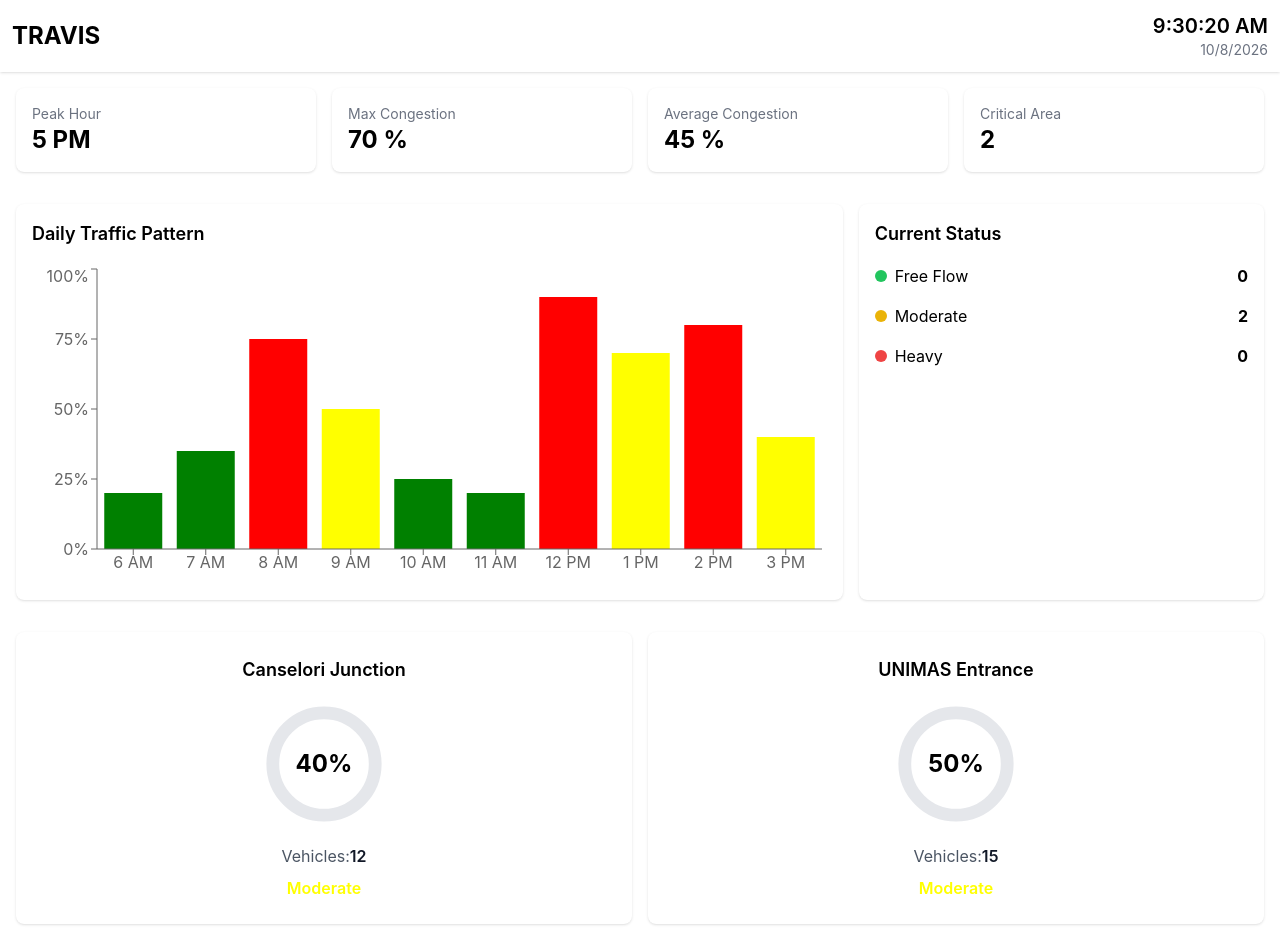
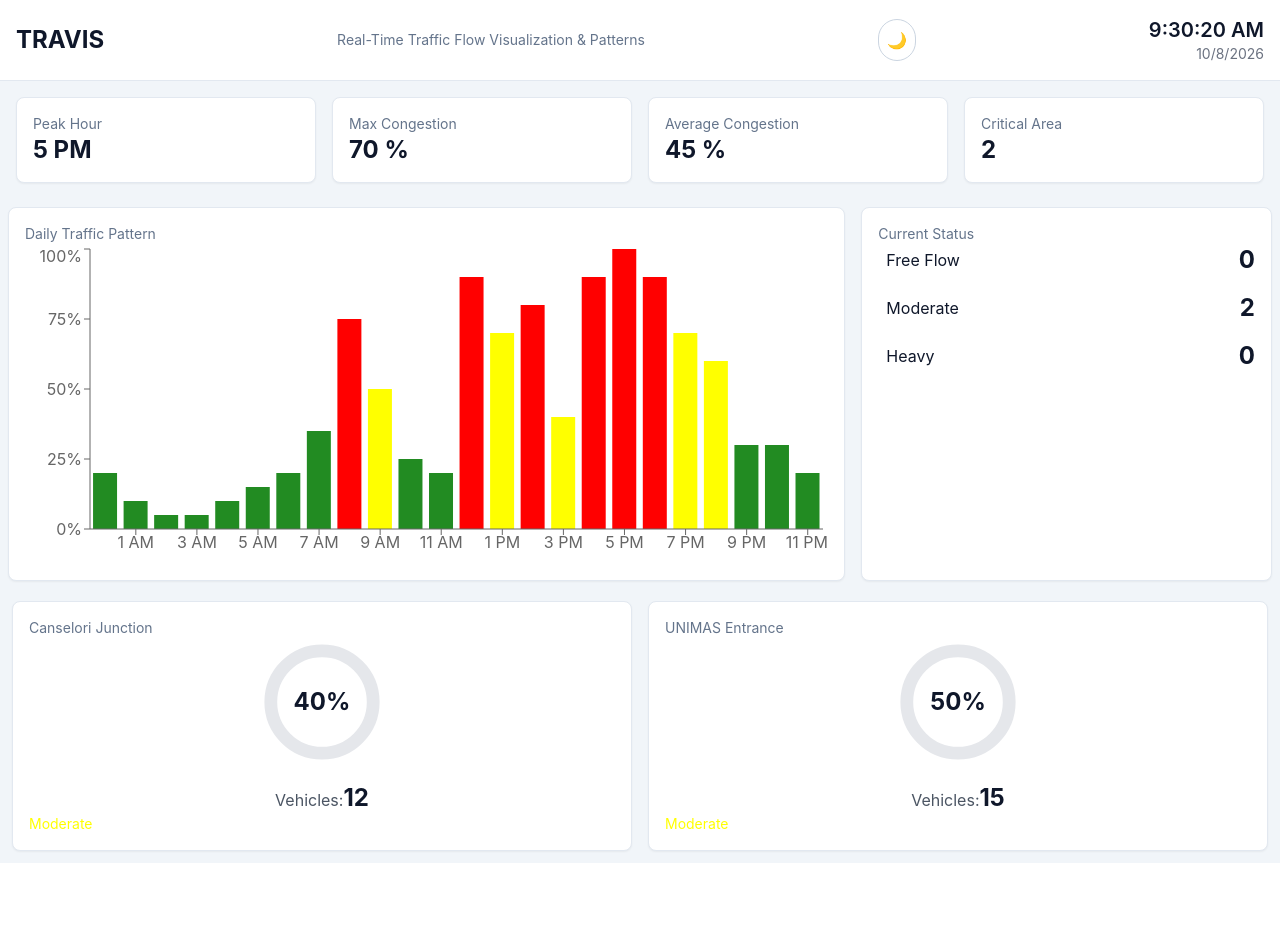
Before and after one commit to aaidahartini/travis, a React (Create React App) app in the folder travis-dashboard/: page / in a window 1280 px wide. After the commit the page ends 863 px from the top, so only its background shows below. Built offline with nearby package versions, Linux system fonts and the light colour scheme.

Commit message:
Implement dark mode theme toggle and enhance UI components

```diff
--- a/travis-dashboard/src/App.js
+++ b/travis-dashboard/src/App.js
@@ -1,43 +1,4 @@
-// // Import React
-// import React, { useEffect } from "react";
-
-// // Import our Firebase database connection
-// import { db } from "./firebase";
-
-// // Import Firebase database functions
-// import { ref, set } from "firebase/database";
-
-// function App() {
-
-//   useEffect(() => {
-//     // This runs once when the app loads
-//     // We write a test value to Firebase database
-//     console.log("Database URL:", process.env.REACT_APP_FIREBASE_DATABASE_URL);
-//     set(ref(db, "test/connection"), {
-//       status: "connected",
-//       message: "TRAVIS Firebase connection successful!"
-//     })
-//     .then(() => {
-//       // If successful, show this in browser console
-//       console.log("Firebase connected successfully!");
-//     })
-//     .catch((error) => {
-//       // If failed, show the error
-//       console.log("Firebase connection failed:", error);
-//     });
-//   }, []);
-
-//   return (
-//     <div>
-//       <h1>TRAVIS - Firebase Connection Test</h1>
-//       <p>Check your browser console and Firebase database for results.</p>
-//       <h1 className="text-3xl font-bold text-blue-500">TRAVIS - Firebase Connection Test</h1>
-//     </div>
-//   );
-// }
-
-// export default App;
-
+import { useEffect, useState} from "react";
 import Header from "./components/common/Header";
 import SummaryCard from "./components/common/SummaryCard";
 import DailyPatternChart from "./components/common/DailyPatternCharts";
@@ -45,12 +6,35 @@ import StatusSummary from "./components/common/StatusSummary";
 import LocationCard from "./components/common/LocationCard";
 
 function App() {
+  const [isDark, setIsDark] = useState(()=> {
+    const savedTheme = localStorage.getItem("travis-theme");
+
+    if (savedTheme !== null){
+      return savedTheme === "dark";
+    }
+
+    return false; //Light mode by default
+
+  });
+
+  useEffect(() => {
+    localStorage.setItem("travis-theme", isDark ? "dark" : "light");
+  }, [isDark]);
+
+  function toggleTheme() {
+    setIsDark((current) => !current);
+  }
+
   return (
-    <div>
-      {/*Header*/}
-      <Header/>
+    <div className={isDark ? "dark" : ""}>
+      <div className="min-h-screen bg-slate-100 text-slate-900 transition-colors duration-300 dark:bg-slate-950 dark:text-slate-100">
+         {/*Header*/}
+      <Header
+        isDark={isDark}
+        onToggleTheme={toggleTheme}
+      />
       {/*Summary Card*/}
-      <div className="grid grid-cols-4 gap-4 p-4">
+      <div className="grid grid-cols-4 gap-4 p-4 sm:grid-cols-2 xl:grid-cols-4">
         <SummaryCard title="Peak Hour" value="5 PM" />
         <SummaryCard title="Max Congestion" value="70 %" />
         <SummaryCard title="Average Congestion" value="45 %" />
@@ -58,7 +42,7 @@ function App() {
       </div>
 
       {/*Daily Pattern and Status Summary */}
-      <div className="grid grid-cols-3 gap-4 p-4">
+      <div className="grid grid-cols-3 gap-4 p-2">
         <div className="col-span-2">
           <DailyPatternChart/>
         </div>
@@ -66,12 +50,14 @@ function App() {
       </div>
 
       {/*Location Card*/}
-      <div className="grid grid-cols-2 gap-4 p-4">
+      <div className="grid grid-cols-2 gap-4 p-3">
         <LocationCard name="Canselori Junction" congestion={40} vehicleCount={12}/>
         <LocationCard name="UNIMAS Entrance" congestion={50} vehicleCount={15}/>
       </div>
 
     </div>
+      </div>
+
 
 
 
--- a/travis-dashboard/src/components/common/DailyPatternCharts.jsx
+++ b/travis-dashboard/src/components/common/DailyPatternCharts.jsx
@@ -8,6 +8,12 @@ import {
 } from "recharts";
 
 const hourlyData = [
+    {hour: "12 AM", congestion: 20},
+    {hour: "1 AM", congestion: 10},
+    {hour: "2 AM", congestion: 5},
+    {hour: "3 AM", congestion: 5},
+    {hour: "4 AM", congestion: 10},
+    {hour: "5 AM", congestion: 15},
     {hour: "6 AM", congestion: 20},
     {hour: "7 AM", congestion: 35},
     {hour: "8 AM", congestion: 75},
@@ -18,11 +24,20 @@ const hourlyData = [
     {hour: "1 PM", congestion: 70},
     {hour: "2 PM", congestion: 80},
     {hour: "3 PM", congestion: 40},
+    {hour: "4 PM", congestion: 90},
+    {hour: "5 PM", congestion: 100},
+    {hour: "6 PM", congestion: 90},
+    {hour: "7 PM", congestion: 70},
+    {hour: "8 PM", congestion: 60},
+    {hour: "9 PM", congestion: 30},
+    {hour: "10 PM", congestion: 30},
+    {hour: "11 PM", congestion: 20}
+
 ];
 
 function getColor(value){
     if (value <=39){
-        return "#008000";
+        return "#228B22";
     }
 
     if (value <= 74){
@@ -34,8 +49,8 @@ function getColor(value){
 
 function DailyPatternChart(){
     return(
-        <div className="bg-white p-4 rounded-lg shadow">
-            <h2 className="text-lg font-semibold mb-4">
+        <div className="rounded-lg border border-slate-200 bg-white p-4 shadow-sm transition-colors duration-300 dark:border-slate-700 dark:bg-slate-800">
+            <h2 className="text-sm text-slate-500 dark:text-slate-400">
                 Daily Traffic Pattern
             </h2>
 
--- a/travis-dashboard/src/components/common/Header.jsx
+++ b/travis-dashboard/src/components/common/Header.jsx
@@ -1,6 +1,6 @@
 import { useState, useEffect } from "react";
 
-function Header(){
+function Header({ isDark, onToggleTheme}){
     const [now, setNow] = useState(new Date());
     useEffect(() =>{
         const interval = setInterval(() =>{
@@ -13,10 +13,26 @@ function Header(){
     }, []);
 
     return (
-        <header className="w-full flex justify-between items-center p-3 bg-white shadow">
+        <header className="flex flex-wrap items-center justify-between gap-4 border-b border-slate-200 bg-white p-4 transition-colors duration-300 dark:border-slate-700 dark:bg-slate-900">
             {/* System Name */}
             <div>
-                <h1 className="text-2xl font-bold">TRAVIS</h1>
+                <h1 className="text-2xl font-bold text-slate-900 dark:text-white">TRAVIS</h1>
+            </div>
+
+            <p className="text-sm text-slate-500 dark:text-slate-400">
+                Real-Time Traffic Flow Visualization &amp; Patterns
+            </p>
+
+            {/* Theme Toggle */}
+            <div className="flex items-center gap-4">
+                <button
+                    type="button"
+                    onClick={onToggleTheme}
+                    aria-label={`Switch to ${isDark ? "light" : "dark"} mode`}
+                    title={`Switch to ${isDark ? "light" : "dark"} mode`}
+                    className="rounded-full border border-slate-300 p-2 text-slate-700 transition hover:bg-slate-600 dark:text-slate-200 dark:hover:bg-slate-800">
+                    {isDark ? "☀️" : "🌙" }
+                </button>
             </div>
 
             {/* Time and data*/}
--- a/travis-dashboard/src/components/common/LocationCard.jsx
+++ b/travis-dashboard/src/components/common/LocationCard.jsx
@@ -11,7 +11,7 @@ function getStatus(value){
 
 function getColor(value){
     if (value <=39){
-        return "#008000";
+        return "#228B22";
     }
 
     if (value <= 74){
@@ -30,9 +30,9 @@ function LocationCard({name, congestion, vehicleCount}){
     const offset = circumference *(1 - congestion/ 100);
 
     return(
-        <div className="bg-white p-6 rounded-lg shadow">
+        <div className="rounded-lg border border-slate-200 bg-white p-4 shadow-sm transition-colors duration-300 dark:border-slate-700 dark:bg-slate-800">
             {/*Location Name*/}
-            <h2 className="text-lg font-semibold text-center mb-4">
+            <h2 className="text-sm text-slate-500 dark:text-slate-400">
                 {name}
             </h2>
 
@@ -47,7 +47,7 @@ function LocationCard({name, congestion, vehicleCount}){
 
                 {/*Percentage in the middle*/}
                 <div className="absolute inset-0 flex items-center justify-center">
-                    <span className="text-2xl font-bold">
+                    <span className="text-2xl font-bold text-slate-900 dark:text-white">
                         {congestion}%
                     </span>
                 </div>
@@ -55,12 +55,12 @@ function LocationCard({name, congestion, vehicleCount}){
             {/*Vehicle Count */}
             <p className="text-center mt-4 text-gray-600">
                 Vehicles:{""}
-                <span className="font-semibold text-gray-900">
+                <span className="text-2xl font-bold text-slate-900 dark:text-white">
                     {vehicleCount}
                 </span>
             </p>
             {/*Status*/}
-            <p className="text-center font-semibold mt-2" style={{color: color}}>
+            <p className="text-sm text-slate-500 dark:text-slate-400" style={{color: color}}>
                 {status}
             </p>
         </div>
--- a/travis-dashboard/src/components/common/StatusSummary.jsx
+++ b/travis-dashboard/src/components/common/StatusSummary.jsx
@@ -29,20 +29,20 @@ function StatusSummary(){
     ).length;
 
     return (
-        <div className="bg-white p-4 rounded-lg shadow">
-            <h2 className="text-lg font-semibold mb-4">
+        <div className="rounded-lg border border-slate-200 bg-white p-4 shadow-sm transition-colors duration-300 dark:border-slate-700 dark:bg-slate-800">
+            <h2 className="text-sm text-slate-500 dark:text-slate-400">
                 Current Status
             </h2>
 
             {/* Free Flow */ }
             <div className="flex items-center justify-between mb-4">
                 <div className="flex items-center gap-2">
-                    <span className="w-3 h-3 rounded-full bg-green-500">
+                    <span className="text-sm text-slate-500 dark:text-slate-400">
 
                     </span>
                     <span>Free Flow</span>
                 </div>
-                <span className="font-bold">
+                <span className="text-2xl font-bold text-slate-900 dark:text-white">
                     {freeCount}
                 </span>
             </div>
@@ -50,10 +50,10 @@ function StatusSummary(){
             {/*Moderate*/}
             <div className="flex items-center justify-between mb-4">
                 <div className="flex items-center gap-2">
-                    <span className="w-3 h-3 rounded-full bg-yellow-500"></span>
+                    <span className="text-sm text-slate-500 dark:text-slate-400"></span>
                     <span>Moderate</span>
                 </div>
-                <span className="font-bold">
+                <span className="text-2xl font-bold text-slate-900 dark:text-white">
                     {moderateCount}
                 </span>
             </div>
@@ -61,10 +61,10 @@ function StatusSummary(){
             {/*Heavy*/}
             <div className="flex items-center justify-between">
                 <div className="flex items-center gap-2">
-                    <span className="w-3 h-3 rounded-full bg-red-500"></span>
+                    <span className="text-sm text-slate-500 dark:text-slate-400"></span>
                     <span>Heavy</span>
                 </div>
-                <span className="font-bold">
+                <span className="text-2xl font-bold text-slate-900 dark:text-white">
                     {heavyCount}
                 </span>
             </div>
--- a/travis-dashboard/src/components/common/SummaryCard.jsx
+++ b/travis-dashboard/src/components/common/SummaryCard.jsx
@@ -1,11 +1,11 @@
 function SummaryCard({title, value}){
     return (
-        <div className="bg-white p-4 rounded-lg shadow">
-            <p className="text-sm text-gray-500">
+        <div className="rounded-lg border border-slate-200 bg-white p-4 shadow-sm transition-colors duration-300 dark:border-slate-700 dark:bg-slate-800">
+            <p className="text-sm text-slate-500 dark:text-slate-400">
                 {title}
             </p>
 
-            <p className="text-2xl font-bold">
+            <p className="text-2xl font-bold text-slate-900 dark:text-white">
                 {value}
             </p>
         </div>
--- a/travis-dashboard/tailwind.config.js
+++ b/travis-dashboard/tailwind.config.js
@@ -7,4 +7,7 @@ module.exports = {
     extend: {},
   },
   plugins: [],
+
+  darkMode: "class",
+
 }
```
